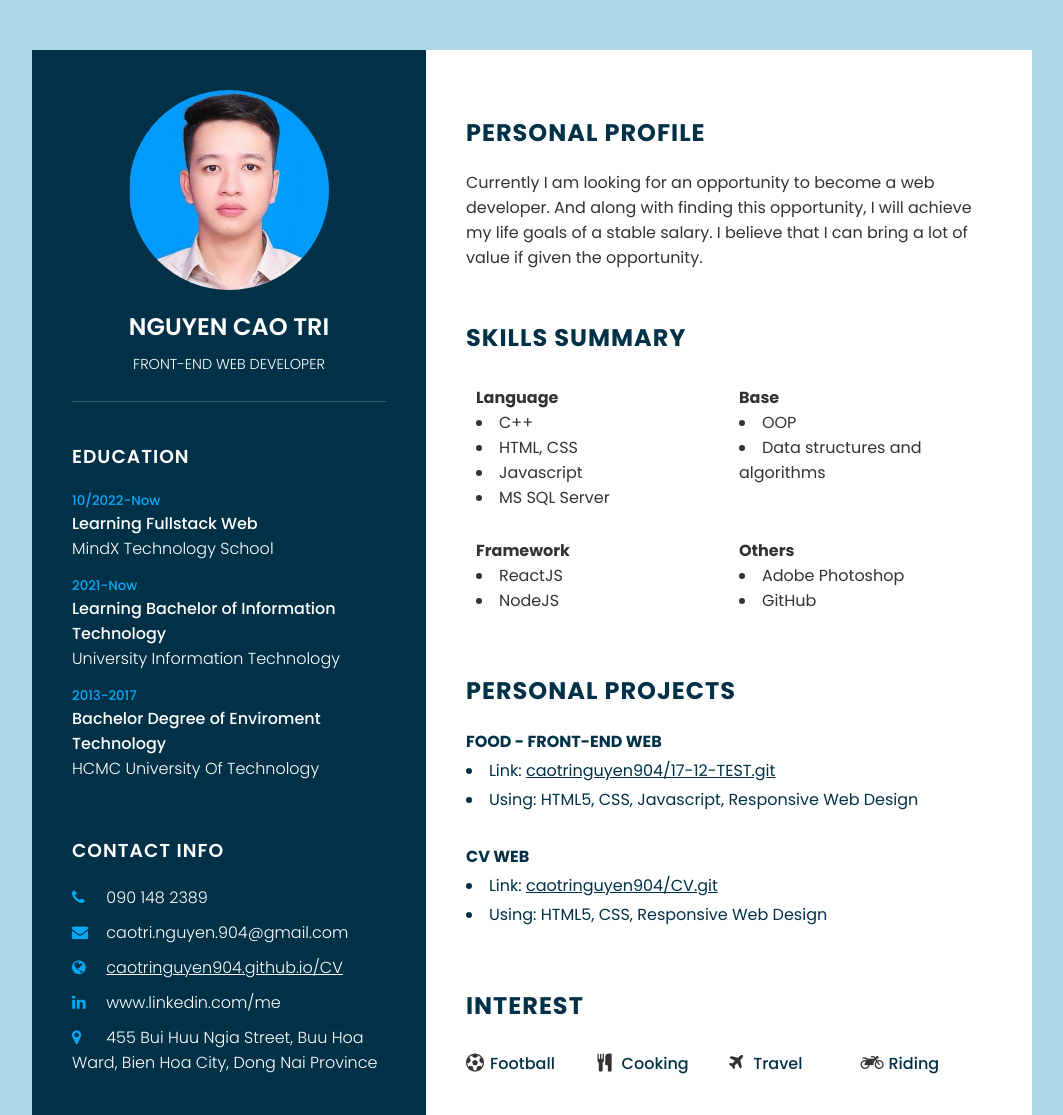
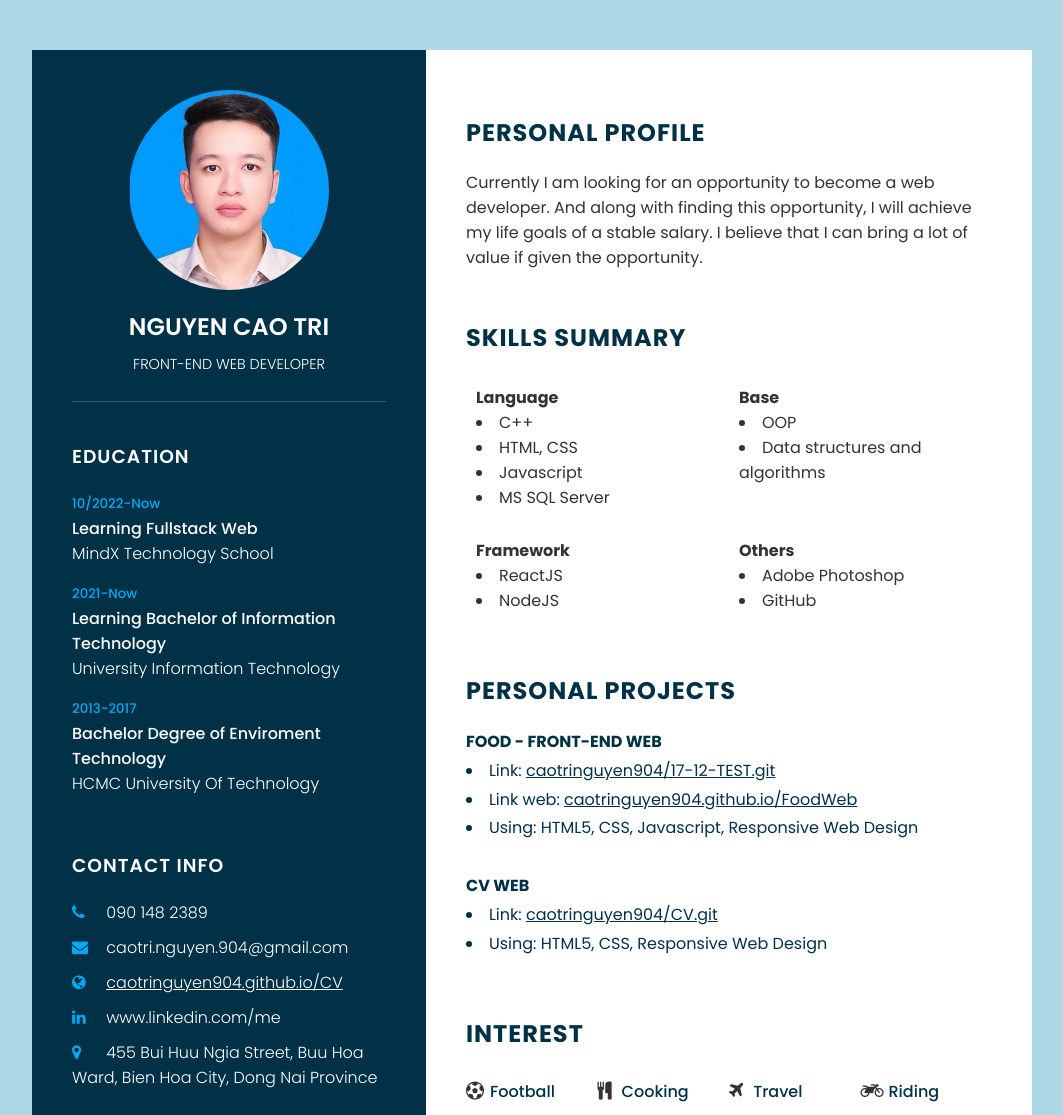
Before and after one commit to caotringuyen904/Curriculum, a plain HTML site: page index.html in a window 1280 px wide. Shown: the top 1115 px of the page, without its empty margins (108-1171 px from the left). Drawn offline with Linux system fonts and the light colour scheme.

Commit message:
add link food web

```diff
--- a/index.html
+++ b/index.html
@@ -130,7 +130,13 @@
                     <li>Link: <a
                             href="https://github.com/caotringuyen904/17-12-TEST.git">
                             caotringuyen904/17-12-TEST.git</a>
+
                     </li>
+                    <li> Link web:
+                        <a href=" https://caotringuyen904.github.io/17-12-TEST/">
+                            caotringuyen904.github.io/FoodWeb</a>
+                    </li>
+
                     <li>Using: HTML5, CSS, Javascript, Responsive Web Design</li>
                     <br>
                     <div class="row">
--- a/style.css
+++ b/style.css
@@ -68,6 +68,7 @@ body{
 .contactInfo{
     padding-top: 40px
 }
+
 .title{
     color: #fff;
     text-transform: uppercase;
@@ -84,6 +85,8 @@ body{
     list-style: none;
     margin: 10px 0;
     cursor: pointer;
+    line-height: 25px;
+
 }
 .contactInfo ul li .icon{
     display: inline-block;
@@ -94,6 +97,7 @@ body{
 .contactInfo ul li span{
     color: #fff;
     font-weight: 300;
+
 }
 
 .contactInfo ul li span a{
```
